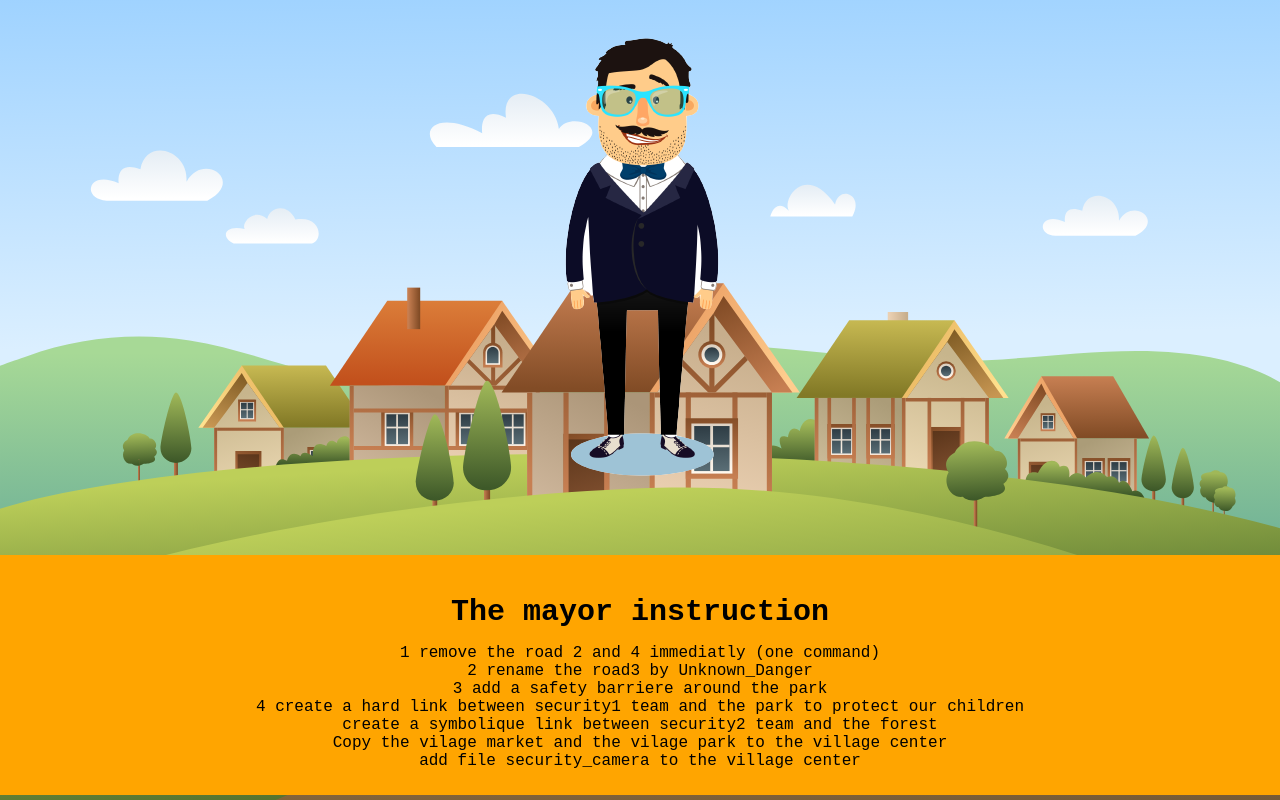
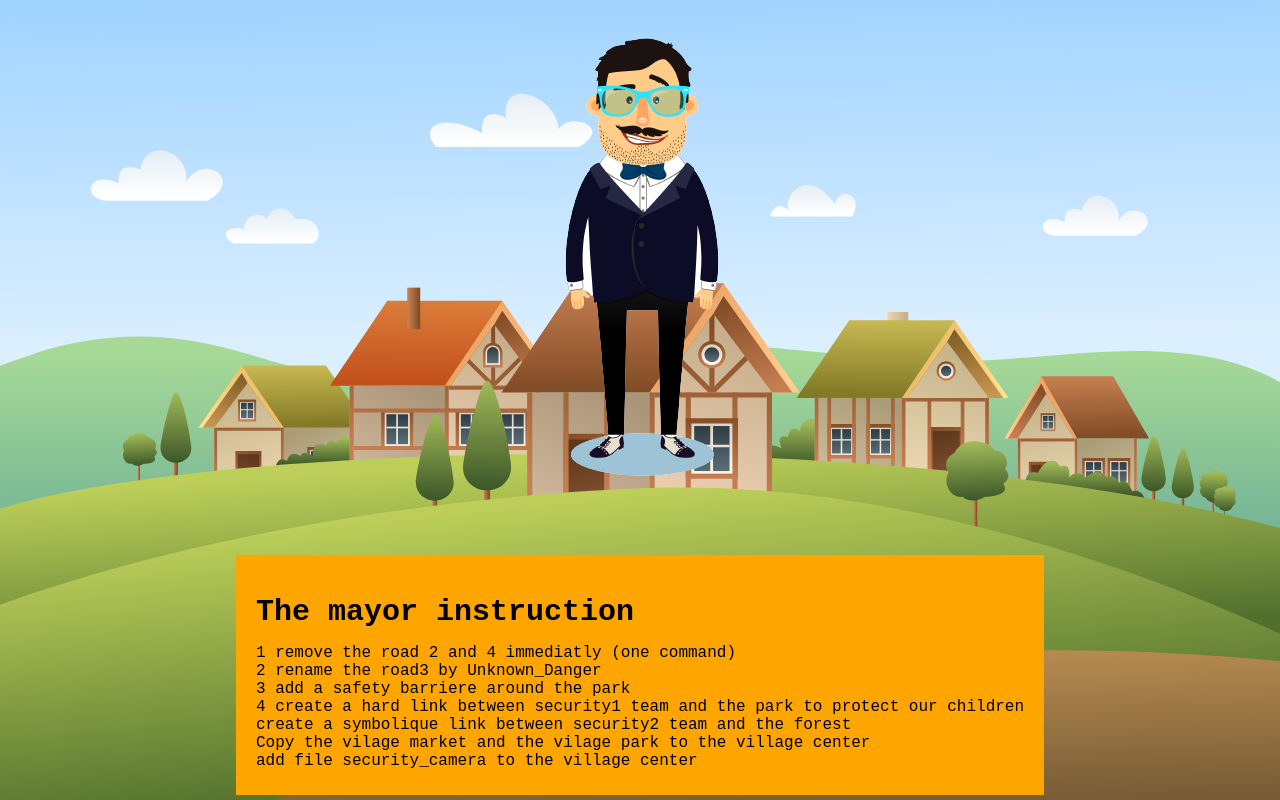
Before and after one commit to dklabdo/ubuntu_basics, a plain HTML site: page tasks/task2/task2.html in a window 1280 px wide. Drawn offline with Linux system fonts and the light colour scheme.

Commit message:
version 1.8

```diff
--- a/tasks/taskStyle.css
+++ b/tasks/taskStyle.css
@@ -156,11 +156,10 @@ main{
 
 .data2{
     top: 50px;
-    width: 100%;
+    width: fit-content;
     position: relative;
     left: 50%;
     transform: translateX(-50%);
-    text-align: center;
     background-color: orange;
-    padding: 25px 10px;
+    padding: 25px 20px;
 }
```
